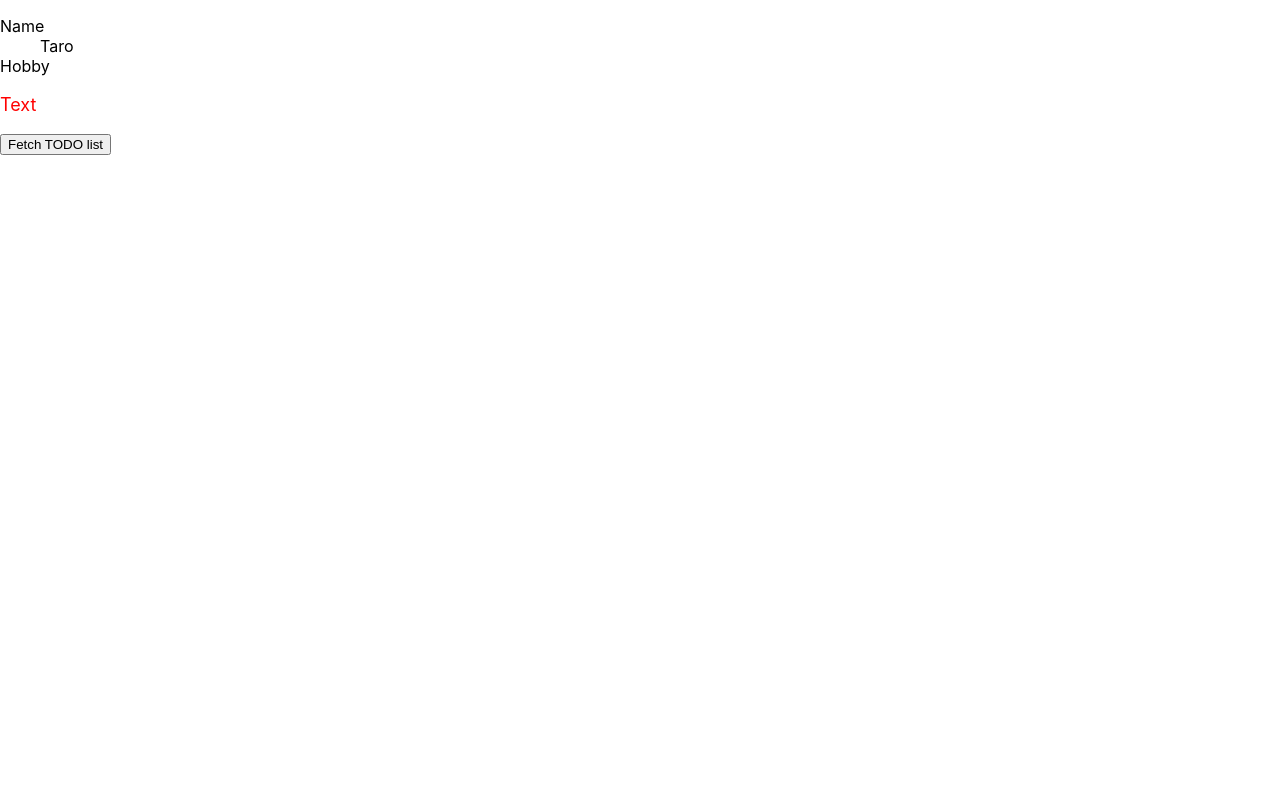
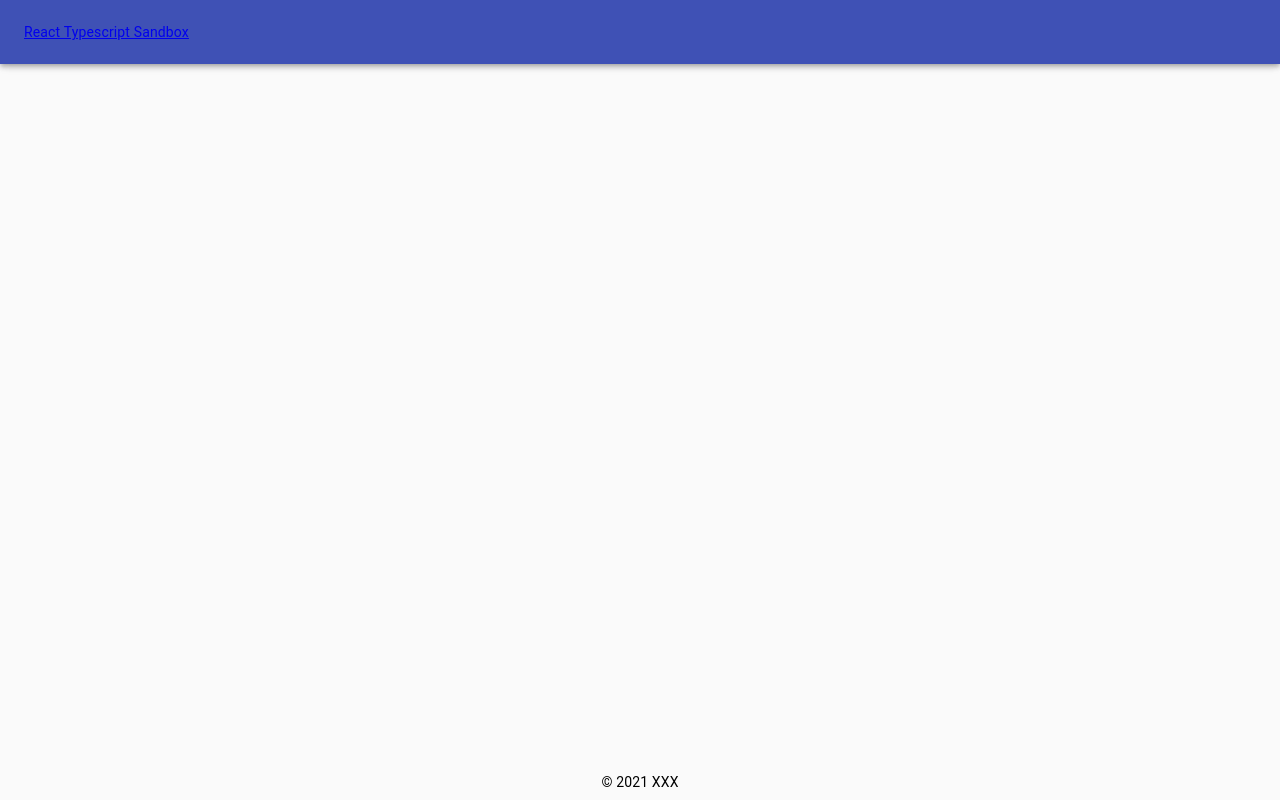
Before and after one commit to tayutaedomo/react-typescript-sandbox, a React (Create React App) app: page / in a window 1280 px wide. Built offline with nearby package versions, Linux system fonts and the light colour scheme.

Commit message:
add: DefaultLayout and Home components

```diff
--- /dev/null
+++ b/src/components/home/Home.tsx
@@ -0,0 +1,8 @@
+import React from 'react';
+import { Container } from '@material-ui/core';
+
+const Home = () => {
+  return <Container maxWidth="md">Home</Container>;
+};
+
+export default Home;
--- /dev/null
+++ b/src/components/layouts/DefaultLayout.tsx
@@ -0,0 +1,26 @@
+import React, { ReactNode, VFC } from 'react';
+import { MuiThemeProvider, createMuiTheme } from '@material-ui/core/styles';
+import { CssBaseline } from '@material-ui/core';
+import Header from './Header';
+import Footer from './Footer';
+
+const theme = createMuiTheme({});
+
+type Props = {
+  children: ReactNode;
+};
+
+const DefaultLayout: VFC<Props> = (props) => {
+  const { children } = props;
+
+  return (
+    <MuiThemeProvider theme={theme}>
+      <CssBaseline />
+      <Header />
+      {children}
+      <Footer />
+    </MuiThemeProvider>
+  );
+};
+
+export default DefaultLayout;
--- /dev/null
+++ b/src/components/layouts/Footer.tsx
@@ -0,0 +1,18 @@
+import React from 'react';
+import styled from 'styled-components';
+
+const Footer = () => {
+  return <SFooter>© 2021 XXX</SFooter>;
+};
+
+const SFooter = styled.footer`
+  /* background-color: #11999e; */
+  color: #000;
+  text-align: center;
+  padding: 8px 0;
+  position: fixed;
+  bottom: 0;
+  width: 100%;
+`;
+
+export default Footer;
--- /dev/null
+++ b/src/components/layouts/Header.tsx
@@ -0,0 +1,17 @@
+import React from 'react';
+import { Link } from 'react-router-dom';
+import { AppBar, Toolbar } from '@material-ui/core';
+
+const Header = () => {
+  return (
+    <header>
+      <AppBar>
+        <Toolbar>
+          <Link to="/">React Typescript Sandbox</Link>
+        </Toolbar>
+      </AppBar>
+    </header>
+  );
+};
+
+export default Header;
--- a/src/router/router.tsx
+++ b/src/router/router.tsx
@@ -1,14 +1,21 @@
 import React from 'react';
 import { BrowserRouter, Route, Switch } from 'react-router-dom';
 
+import Home from '../components/home/Home';
 import Practices from '../components/practices/Practices';
 import Practice2 from '../components/practice2/Practice2';
+import DefaultLayout from '../components/layouts/DefaultLayout';
 
 const router = () => {
   return (
     <BrowserRouter>
       <Switch>
         <Route exact path="/">
+          <DefaultLayout>
+            <Home />
+          </DefaultLayout>
+        </Route>
+        <Route path="/practice2">
           <Practice2 />
         </Route>
         <Route path="/practices">
```
